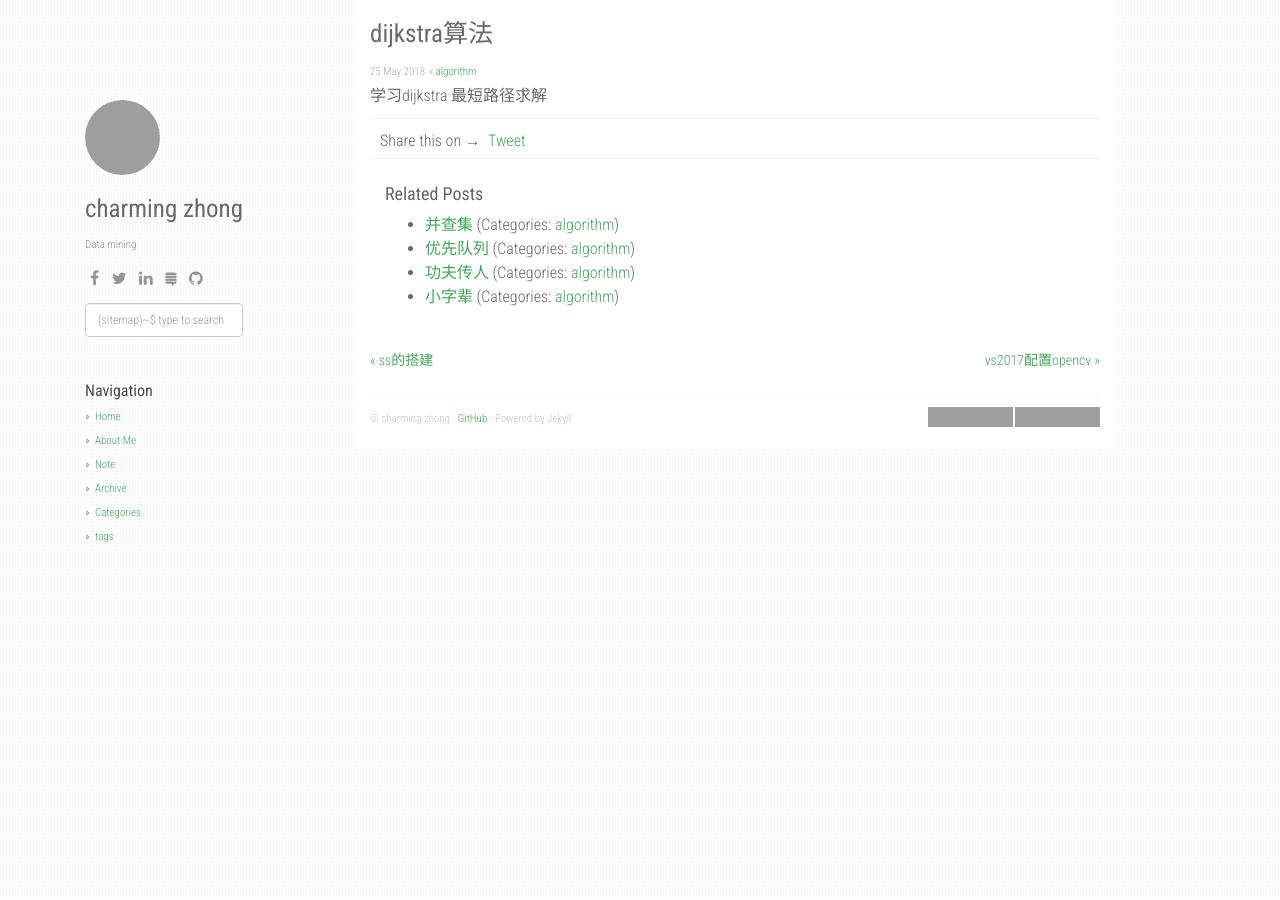
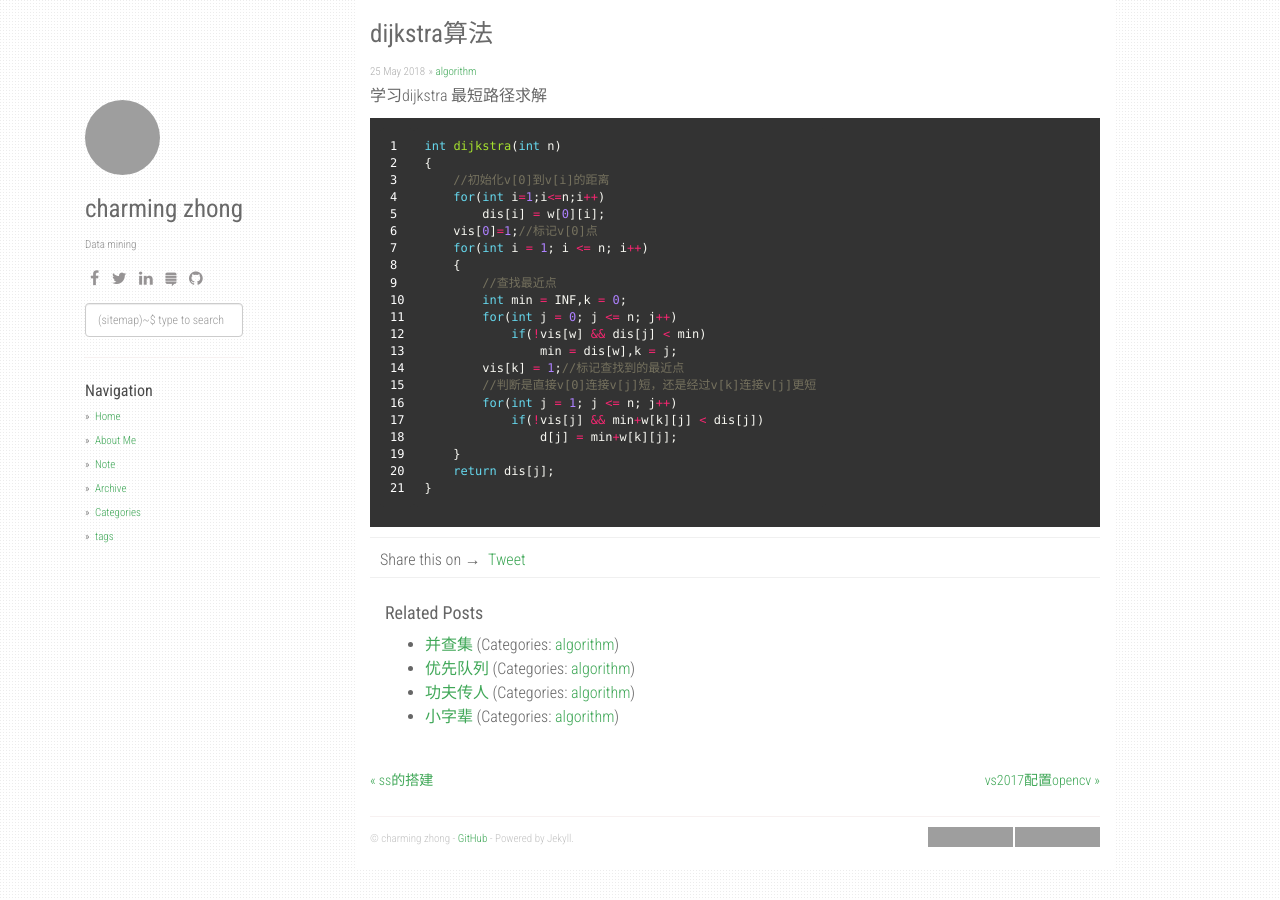
Before and after one commit to bfjm/bfjm.github.io, a Jekyll site: the page built from _posts/2018-05-25-dijkstra算法.md, in a window 1280 px wide, cut to the strip 0-900 px from the top of the page. Built offline with Jekyll 4.4.1, drawn with Linux system fonts in a browser that asks for light colours; nearby versions of some CDN libraries; comment, search, counter and statistics services are not loaded; grey boxes are pictures that could not be loaded.

Commit message:
1808272130

```diff
--- a/_posts/2018-05-25-dijkstra算法.md
+++ b/_posts/2018-05-25-dijkstra算法.md
@@ -8,3 +8,26 @@ tags: dijkstra
 学习dijkstra
 <!--more-->
 最短路径求解
+{% highlight c++ linenos %}
+int dijkstra(int n)
+{
+    //初始化v[0]到v[i]的距离
+    for(int i=1;i<=n;i++)
+        dis[i] = w[0][i];
+    vis[0]=1;//标记v[0]点
+    for(int i = 1; i <= n; i++)
+    {
+        //查找最近点
+        int min = INF,k = 0;
+        for(int j = 0; j <= n; j++)
+            if(!vis[w] && dis[j] < min)
+                min = dis[w],k = j;
+        vis[k] = 1;//标记查找到的最近点
+        //判断是直接v[0]连接v[j]短，还是经过v[k]连接v[j]更短
+        for(int j = 1; j <= n; j++)
+            if(!vis[j] && min+w[k][j] < dis[j])
+                d[j] = min+w[k][j];
+    }
+    return dis[j];
+}
+{% endhighlight %}
```
